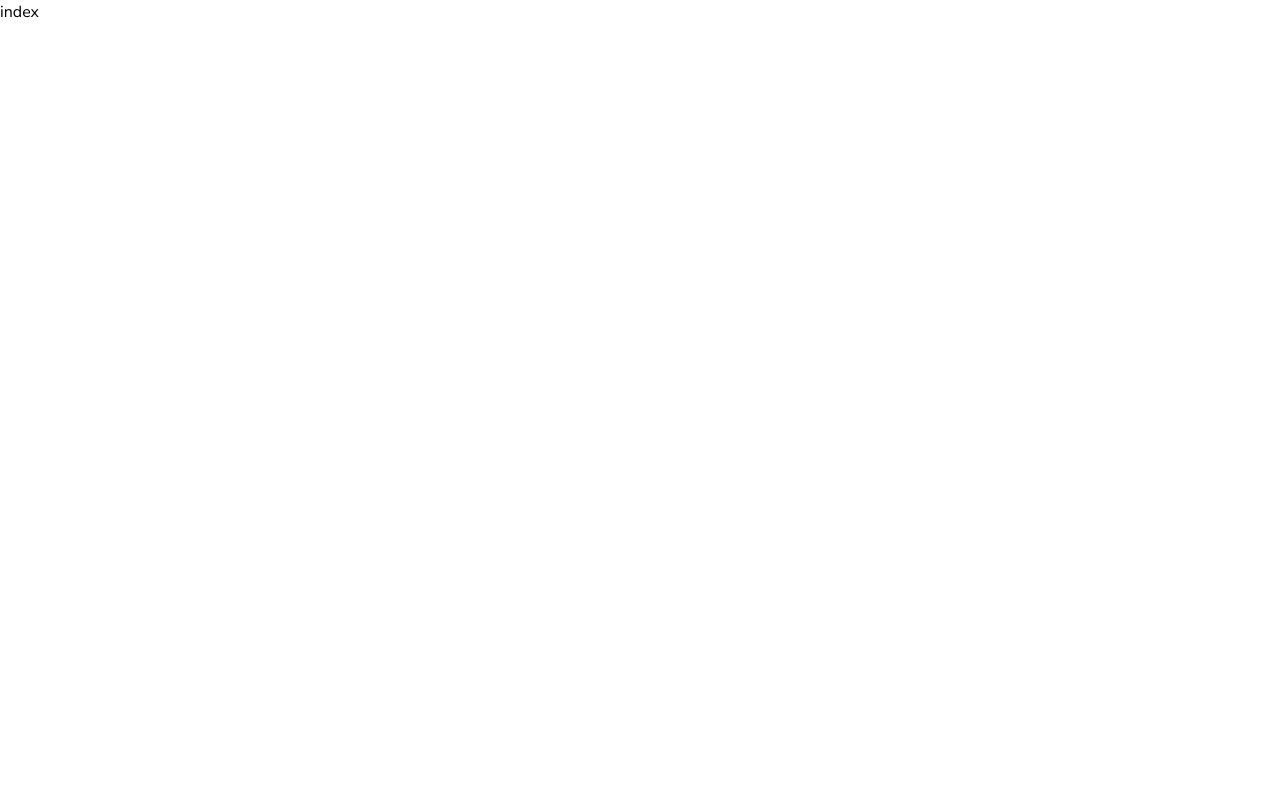
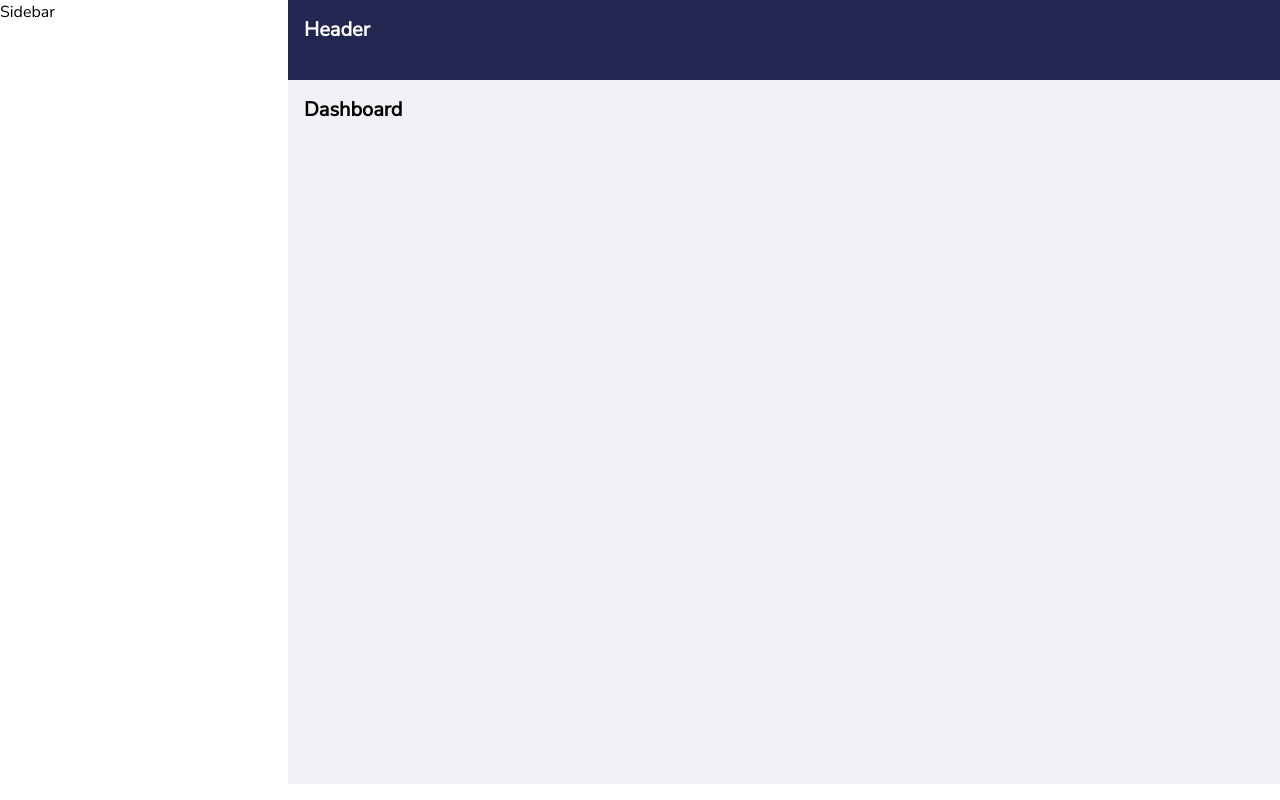
Before and after one commit to Marcos8060/dashboard-template, a Next.js app: page /dashboard in a window 1280 px wide. Built offline with nearby package versions, Linux system fonts and the light colour scheme; a web font is replaced by a local one.

Commit message:
added header and children section

```diff
--- a/src/components/header.js
+++ b/src/components/header.js
@@ -2,7 +2,9 @@ import React from 'react'
 
 const Header = () => {
   return (
-    <section className='bg-primary'>Header</section>
+    <section className='bg-primary shadow-2xl text-white p-4 h-[10vh]'>
+      <h1 className='text-xl font-semibold'>Header</h1>
+    </section>
   )
 }
 
--- a/src/components/layout/index.js
+++ b/src/components/layout/index.js
@@ -1,5 +1,5 @@
 import React, { useState, ReactNode } from "react";
-import Header from "./Header";
+import Header from "../header";
 import Sidebar from "../sidebar";
 
 
@@ -19,7 +19,7 @@ const Layout = ({ children }) => {
 
       <div className="flex-1 overflow-y-auto">
         <Header collapsed={collapsed} />
-        <div className="bg-[#DFEAF0]">{children}</div>
+        <div className="bg-background p-4">{children}</div>
       </div>
     </div>
   );
--- a/src/pages/_app.js
+++ b/src/pages/_app.js
@@ -1,5 +1,7 @@
-import '@/styles/globals.css'
+import "@/styles/globals.css";
 
 export default function App({ Component, pageProps }) {
-  return <Component {...pageProps} />
+  const getLayout = Component.getLayout ?? ((page) => page);
+
+  return <>{getLayout(<Component {...pageProps} />)}</>;
 }
--- a/src/pages/dashboard/index.js
+++ b/src/pages/dashboard/index.js
@@ -1,9 +1,17 @@
 import React from 'react'
+import Layout from '@/components/layout'
 
-const index = () => {
+const Dashboard = () => {
   return (
-    <div>index</div>
+    <section className='h-[84vh]'>
+      <h1 className='text-xl font-semibold'>Dashboard</h1>
+    </section>
   )
 }
 
-export default index
+
+Dashboard.getLayout = (page) =>(
+  <Layout>{page}</Layout>
+)
+
+export default Dashboard
--- a/src/pages/index.js
+++ b/src/pages/index.js
@@ -2,6 +2,6 @@
 
 export default function Home() {
   return (
-    <>Hello</>
+    <>Welcome to the Login Page</>
   )
 }
--- a/tailwind.config.js
+++ b/tailwind.config.js
@@ -8,6 +8,8 @@ module.exports = {
   theme: {
     colors:{
       primary: '#212751',
+      white: '#ffffff',
+      background: '#F2F2F6',
     }
   },
   plugins: [],
```
